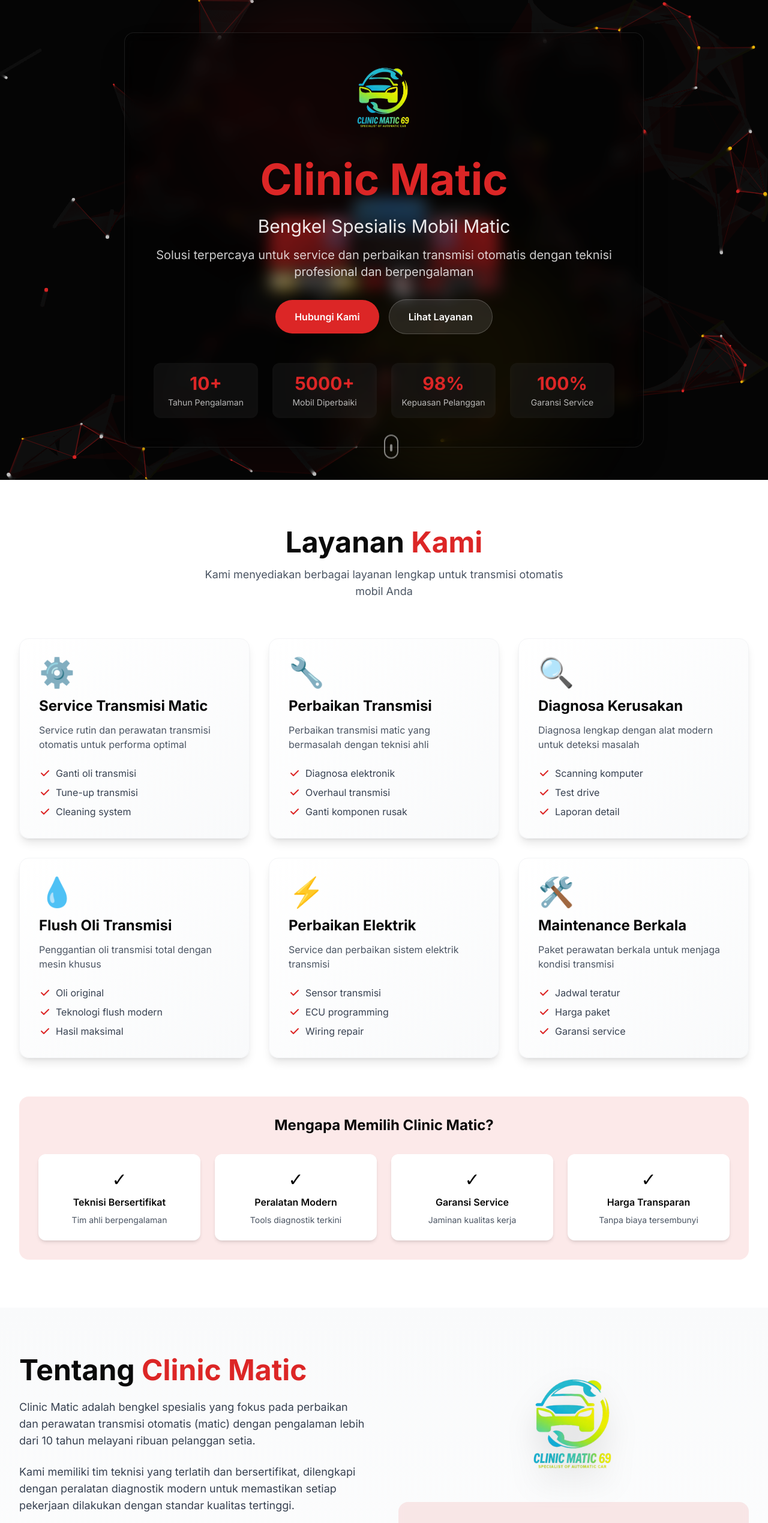
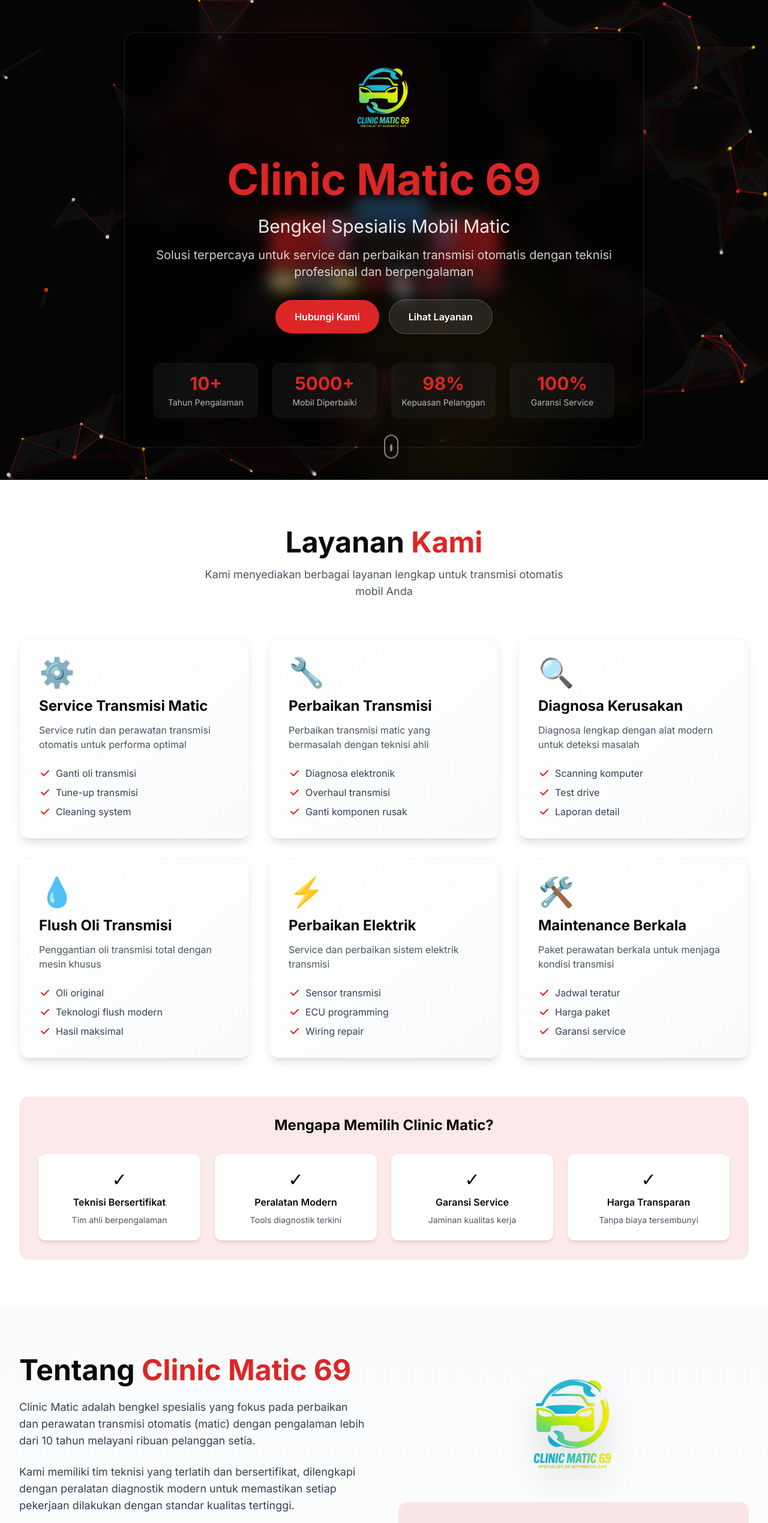
Before and after one commit to andhikanurdyansyah/clinicmatic, a Next.js app: page / in a window 1280 px wide. Shown: the top 2539 px of the page at 60% size. Built offline with nearby package versions, Linux system fonts and the light colour scheme.

Commit message:
Update branding and contact information

```diff
--- a/src/components/About.tsx
+++ b/src/components/About.tsx
@@ -7,7 +7,7 @@
         <div className="grid grid-cols-1 lg:grid-cols-2 gap-8 sm:gap-12 items-center">
           <div>
             <h2 className="text-3xl sm:text-4xl md:text-5xl font-bold text-secondary mb-4 sm:mb-6">
-              Tentang <span className="text-primary">Clinic Matic</span>
+              Tentang <span className="text-primary">Clinic Matic 69</span>
             </h2>
             <p className="text-base sm:text-lg text-gray-700 mb-4 sm:mb-6 leading-relaxed">
               Clinic Matic adalah bengkel spesialis yang fokus pada perbaikan dan perawatan
--- a/src/components/Contact.tsx
+++ b/src/components/Contact.tsx
@@ -15,7 +15,7 @@
     e.preventDefault();
     // WhatsApp integration
     const message = `Halo Clinic Matic,%0A%0ANama: ${formData.name}%0ATelepon: ${formData.phone}%0AEmail: ${formData.email}%0AModel Mobil: ${formData.carModel}%0APesan: ${formData.message}`;
-    window.open(`https://wa.me/6281234567890?text=${message}`, '_blank');
+    window.open(`https://wa.me/6285117266788?text=${message}`, '_blank');
   };
 
   const handleChange = (e: React.ChangeEvent<HTMLInputElement | HTMLTextAreaElement>) => {
@@ -143,7 +143,7 @@
                   </div>
                   <div>
                     <h4 className="font-semibold mb-1">Telepon</h4>
-                    <p className="text-white/90">+62 821-9876-5432</p>
+                    <p className="text-white/90">+62 851-1726-6788</p>
                   </div>
                 </div>
 
@@ -220,7 +220,7 @@
                   </svg>
                 </a>
                 <a
-                  href="https://wa.me/6281234567890"
+                  href="https://wa.me/6285117266788"
                   target="_blank"
                   rel="noopener noreferrer"
                   className="bg-green-500 hover:bg-green-600 text-white p-4 rounded-lg transition-all transform hover:scale-110"
--- a/src/components/Footer.tsx
+++ b/src/components/Footer.tsx
@@ -21,7 +21,7 @@
             </p>
             <div className="flex gap-4">
               <a
-                href="https://facebook.com/clinicmatic"
+                href="https://www.facebook.com/ClinicMatic69/"
                 target="_blank"
                 rel="noopener noreferrer"
                 className="hover:text-primary transition-colors"
@@ -43,7 +43,7 @@
                 </svg>
               </a>
               <a
-                href="https://wa.me/6281234567890"
+                href="https://wa.me/6285117266788"
                 target="_blank"
                 rel="noopener noreferrer"
                 className="hover:text-primary transition-colors"
--- a/src/components/Hero.tsx
+++ b/src/components/Hero.tsx
@@ -57,7 +57,7 @@
             />
           </div>
           <h1 className="text-3xl sm:text-4xl md:text-6xl lg:text-7xl font-bold text-white mb-4 sm:mb-6 animate-slide-up leading-tight">
-            <span className="text-primary drop-shadow-lg">Clinic Matic</span>
+            <span className="text-primary drop-shadow-lg">Clinic Matic 69</span>
           </h1>
           <p className="text-lg sm:text-xl md:text-2xl lg:text-3xl text-white/90 mb-3 sm:mb-4 animate-slide-up delay-100">
             Bengkel Spesialis Mobil Matic
```
